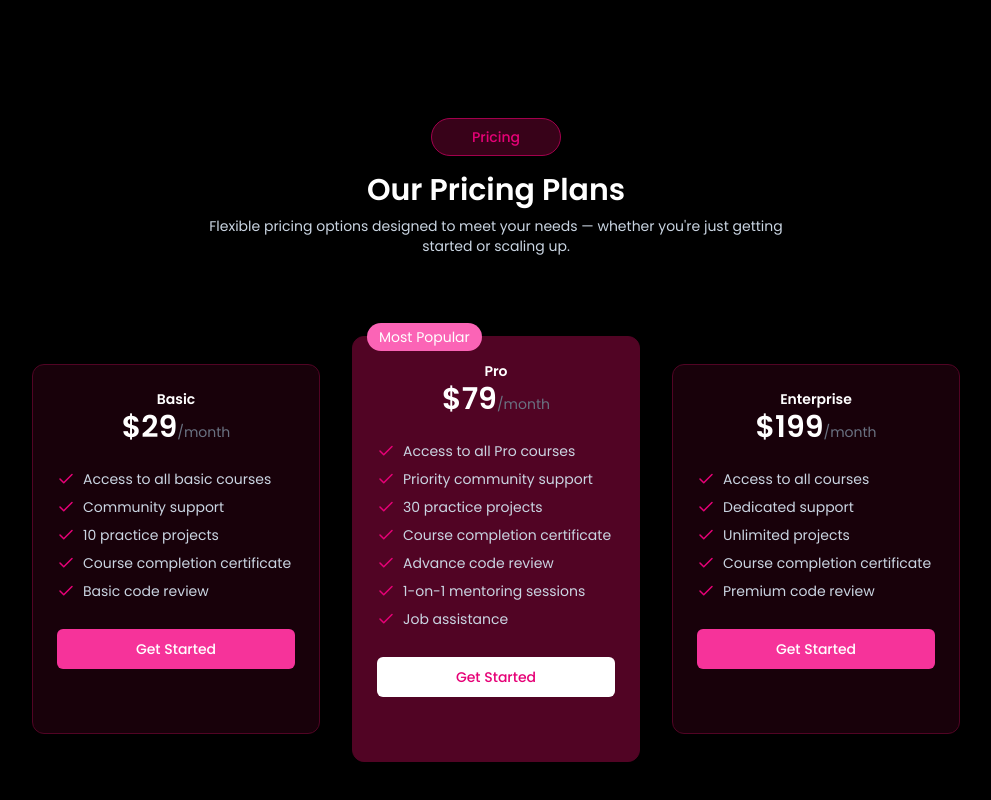
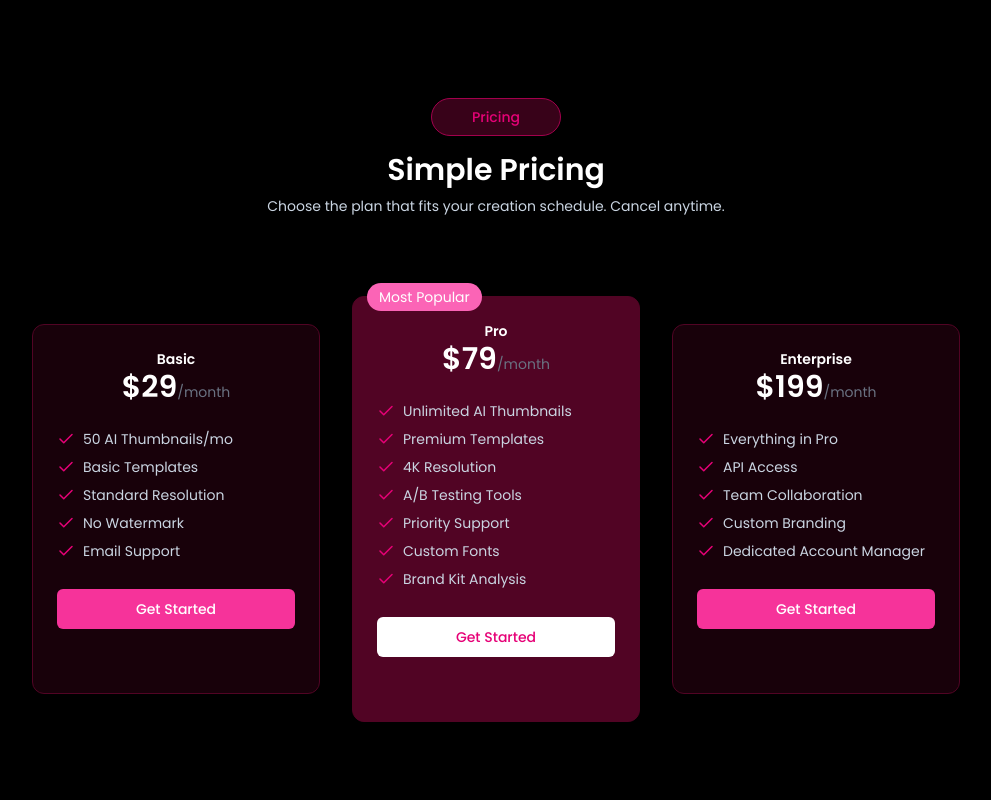
Before and after one commit to shubhamrawat0269/thumblify, a React (Vite) app: page / in a window 1280 px wide. Shown: the part 3263-4063 px from the top of the page, without its empty margins (144-1135 px from the left). Built offline with nearby package versions, Linux system fonts and the light colour scheme.

Commit message:
Updated : pricing and testimonial section content updated

```diff
--- a/src/data/pricing.ts
+++ b/src/data/pricing.ts
@@ -6,40 +6,40 @@
     price: 29,
     period: "month",
     features: [
-            "Access to all basic courses",
-            "Community support",
-            "10 practice projects",
-            "Course completion certificate",
-            "Basic code review"
+      "50 AI Thumbnails/mo",
+      "Basic Templates",
+      "Standard Resolution",
+      "No Watermark",
+      "Email Support",
     ],
-        mostPopular: false
+    mostPopular: false,
   },
   {
     name: "Pro",
     price: 79,
     period: "month",
     features: [
-            "Access to all Pro courses",
-            "Priority community support",
-            "30 practice projects",
-            "Course completion certificate",
-            "Advance code review",
-            "1-on-1 mentoring sessions",
-            "Job assistance"
+      "Unlimited AI Thumbnails",
+      "Premium Templates",
+      "4K Resolution",
+      "A/B Testing Tools",
+      "Priority Support",
+      "Custom Fonts",
+      "Brand Kit Analysis",
     ],
-        mostPopular: true
+    mostPopular: true,
   },
   {
     name: "Enterprise",
     price: 199,
     period: "month",
     features: [
-            "Access to all courses",
-            "Dedicated support",
-            "Unlimited projects",
-            "Course completion certificate",
-            "Premium code review"
+      "Everything in Pro",
+      "API Access",
+      "Team Collaboration",
+      "Custom Branding",
+      "Dedicated Account Manager",
     ],
-        mostPopular: false
-    }
+    mostPopular: false,
+  },
 ];
--- a/src/sections/PricingSection.tsx
+++ b/src/sections/PricingSection.tsx
@@ -1,5 +1,5 @@
-'use client'
-import SectionTitle from "../components/SectionTitle"
+"use client";
+import SectionTitle from "../components/SectionTitle";
 import { pricingData } from "../data/pricing";
 import type { IPricing } from "../types";
 import { CheckIcon } from "lucide-react";
@@ -8,21 +8,40 @@
 export default function PricingSection() {
   return (
     <div id="pricing" className="px-4 md:px-16 lg:px-24 xl:px-32">
-            <SectionTitle text1="Pricing" text2="Our Pricing Plans" text3="Flexible pricing options designed to meet your needs — whether you're just getting started or scaling up." />
+      <SectionTitle
+        text1="Pricing"
+        text2="Simple Pricing"
+        text3="Choose the plan that fits your creation schedule. Cancel anytime."
+      />
 
       <div className="flex flex-wrap items-center justify-center gap-8 mt-20">
         {pricingData.map((plan: IPricing, index: number) => (
-                    <motion.div key={index} className={`w-72 text-center border border-pink-950 p-6 pb-16 rounded-xl ${plan.mostPopular ? 'bg-pink-950 relative' : 'bg-pink-950/30'}`}
+          <motion.div
+            key={index}
+            className={`w-72 text-center border border-pink-950 p-6 pb-16 rounded-xl ${plan.mostPopular ? "bg-pink-950 relative" : "bg-pink-950/30"}`}
             initial={{ y: 150, opacity: 0 }}
             whileInView={{ y: 0, opacity: 1 }}
             viewport={{ once: true }}
-                        transition={{ delay: index * 0.15, type: "spring", stiffness: 320, damping: 70, mass: 1 }}
+            transition={{
+              delay: index * 0.15,
+              type: "spring",
+              stiffness: 320,
+              damping: 70,
+              mass: 1,
+            }}
           >
             {plan.mostPopular && (
-                            <p className="absolute px-3 text-sm -top-3.5 left-3.5 py-1 bg-pink-400 rounded-full">Most Popular</p>
+              <p className="absolute px-3 text-sm -top-3.5 left-3.5 py-1 bg-pink-400 rounded-full">
+                Most Popular
+              </p>
             )}
             <p className="font-semibold">{plan.name}</p>
-                        <h1 className="text-3xl font-semibold">${plan.price}<span className="text-gray-500 font-normal text-sm">/{plan.period}</span></h1>
+            <h1 className="text-3xl font-semibold">
+              ${plan.price}
+              <span className="text-gray-500 font-normal text-sm">
+                /{plan.period}
+              </span>
+            </h1>
             <ul className="list-none text-slate-300 mt-6 space-y-2">
               {plan.features.map((feature, index) => (
                 <li key={index} className="flex items-center gap-2">
@@ -31,7 +50,10 @@
                 </li>
               ))}
             </ul>
-                        <button type="button" className={`w-full py-2.5 rounded-md font-medium mt-7 transition-all ${plan.mostPopular ? 'bg-white text-pink-600 hover:bg-slate-200' : 'bg-pink-500 hover:bg-pink-600'}`}>
+            <button
+              type="button"
+              className={`w-full py-2.5 rounded-md font-medium mt-7 transition-all ${plan.mostPopular ? "bg-white text-pink-600 hover:bg-slate-200" : "bg-pink-500 hover:bg-pink-600"}`}
+            >
               Get Started
             </button>
           </motion.div>
--- a/src/sections/TestimonialSection.tsx
+++ b/src/sections/TestimonialSection.tsx
@@ -7,23 +7,49 @@
 export default function TestimonialSection() {
   return (
     <div id="testimonials" className="px-4 md:px-16 lg:px-24 xl:px-32">
-            <SectionTitle text1="Testimonials" text2="Don't just take our words" text3="Hear what our users say about us. We're always looking for ways to improve. If you have a positive experience with us, leave a review." />
+      <SectionTitle
+        text1="Testimonials"
+        text2="Loved by creators"
+        text3="See how our AI thumbnails are helping channels explode their views."
+      />
 
-            <Marquee className="max-w-5xl mx-auto mt-11" gradient={true} speed={25} gradientColor="#000">
+      <Marquee
+        className="max-w-5xl mx-auto mt-11"
+        gradient={true}
+        speed={25}
+        gradientColor="#000"
+      >
         <div className="flex items-center justify-center py-5 overflow-hidden">
-                    {[...testimonialsData, ...testimonialsData].map((testimonial: ITestimonial, index: number) => (
-                        <TestimonialCard key={index} index={index} testimonial={testimonial} />
-                    ))}
+          {[...testimonialsData, ...testimonialsData].map(
+            (testimonial: ITestimonial, index: number) => (
+              <TestimonialCard
+                key={index}
+                index={index}
+                testimonial={testimonial}
+              />
+            ),
+          )}
         </div>
       </Marquee>
-            <Marquee className="max-w-5xl mx-auto" gradient={true} speed={25} direction="right" gradientColor="#000">
+      <Marquee
+        className="max-w-5xl mx-auto"
+        gradient={true}
+        speed={25}
+        direction="right"
+        gradientColor="#000"
+      >
         <div className="flex items-center justify-center py-5 overflow-hidden">
-                    {[...testimonialsData, ...testimonialsData].map((testimonial: ITestimonial, index: number) => (
-                        <TestimonialCard key={index} index={index} testimonial={testimonial} />
-                    ))}
+          {[...testimonialsData, ...testimonialsData].map(
+            (testimonial: ITestimonial, index: number) => (
+              <TestimonialCard
+                key={index}
+                index={index}
+                testimonial={testimonial}
+              />
+            ),
+          )}
         </div>
       </Marquee>
-
     </div>
   );
 }
```
Lines whose indentation alone changed are shown as unchanged.
